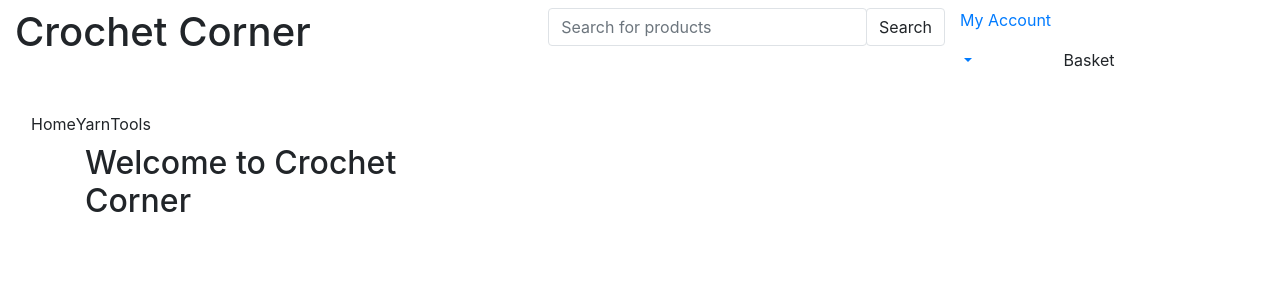
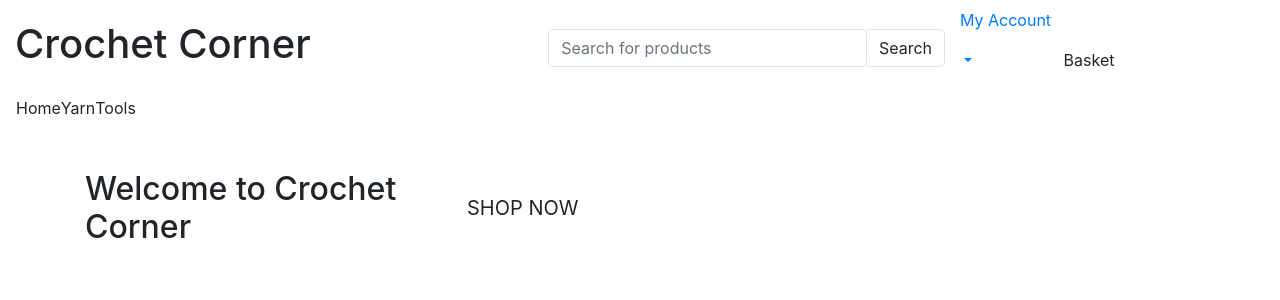
Before and after one commit to cgalpin92/pp5_crochet_corner, a Django app: page / in a window 1280 px wide. Shown: the top 300 px of the page. Run offline with Django 3.2, Linux system fonts and the light colour scheme.

Commit message:
feat: add shop now button to index.html

```diff
--- a/home/templates/home/index.html
+++ b/home/templates/home/index.html
@@ -15,6 +15,11 @@
             <div class="col-lg-4 my-auto">
                 <h2>Welcome to Crochet Corner</h2>
             </div>
+            <div class="my-5">
+                <h4>
+                    <a href="" class="btn btn-lg rounded-0 text-uppercase py-3">Shop Now</a>
+                </h4>
+            </div>
         </div>
     </div>
 {% endblock %}
--- a/templates/base.html
+++ b/templates/base.html
@@ -35,7 +35,7 @@
 
   <body>
     <header class="container-fluid">
-      <div class="row pt-lg-2">
+      <div class="row pt-lg-2 align-items-center">
         <div class="col-5">
           <h1>Crochet Corner</h1>
         </div>
@@ -52,10 +52,10 @@
         </div>
         <div>
           <ul class="list-inline list-unstyled">
+            <!-- My Account -->
             <li class="list-inline-item dropdown">
               <a href="#" class="dropdown-toggle" id="my-account-options" data-toggle="dropdown" aria-haspopup="true" aria-expanded="false">
                 <div>
-                    <!-- My Account -->
                   <p>My Account</p>
                 </div>
               </a>
@@ -66,15 +66,12 @@
                 <a class="dropdown-item" href="#">Register</a>
               </div>
             </li>
-              <li class="list-inline-item">
-                <div>
             <!-- Shopping Basket -->
-                  <p>Basket</p>
-                </div>
-              </li>
+            <li class="list-inline-item">Basket</li>
           </ul>
         </div>
       </div>
+      <div class="row">
         <nav class="navbar navbar-expand-lg navbar-light">
           <button class="navbar-toggler" type="button" data-toggle="collapse" data-target="#navbarSupportedContent" aria-controls="navbarSupportedContent" aria-expanded="false" aria-label="Toggle navigation">
             <span class="navbar-toggler-icon"></span>
@@ -87,6 +84,7 @@
             </ul>
           </div>
         </nav>
+      </div>
     </header>
 
 
```
Lines whose indentation alone changed are shown as unchanged.
